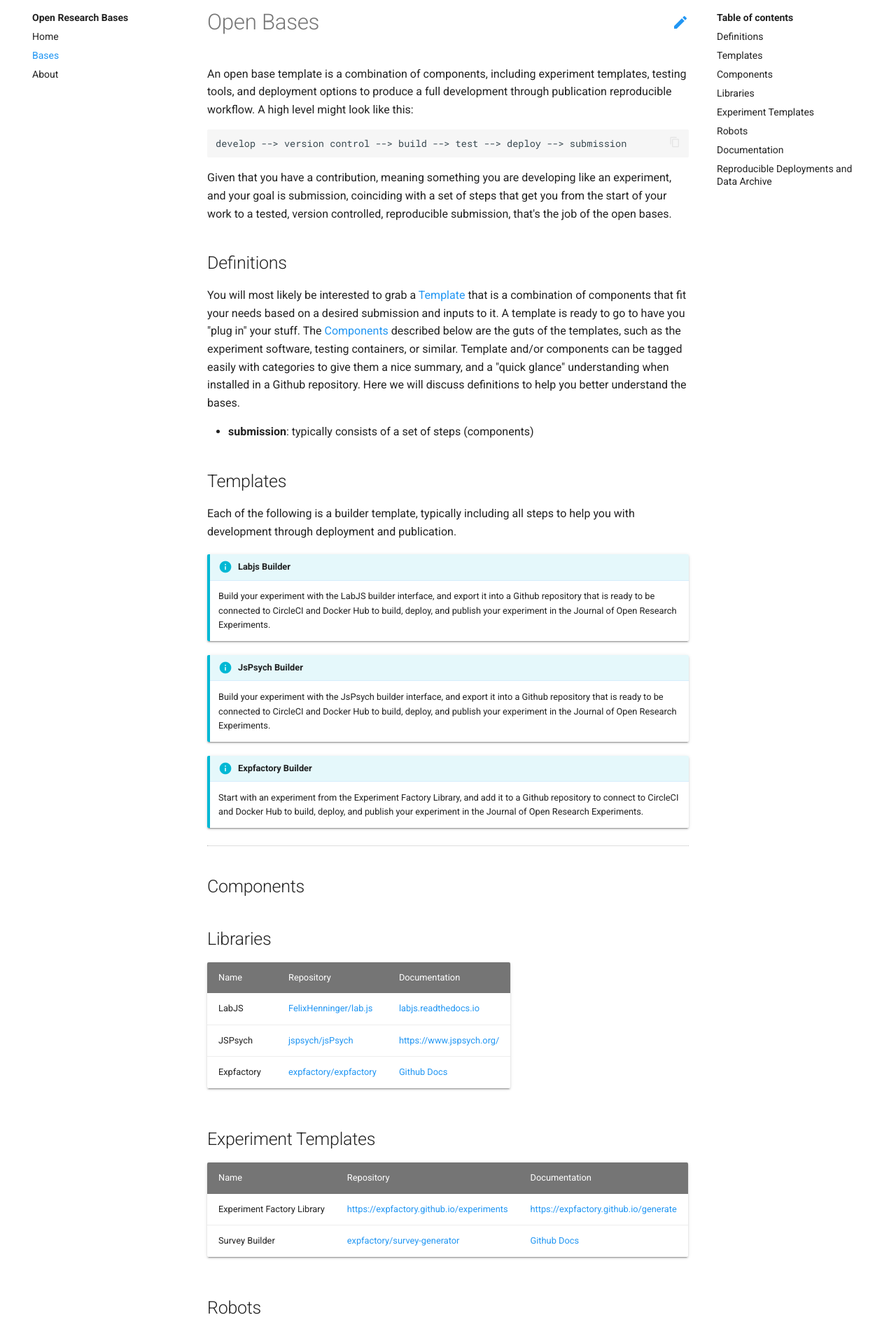
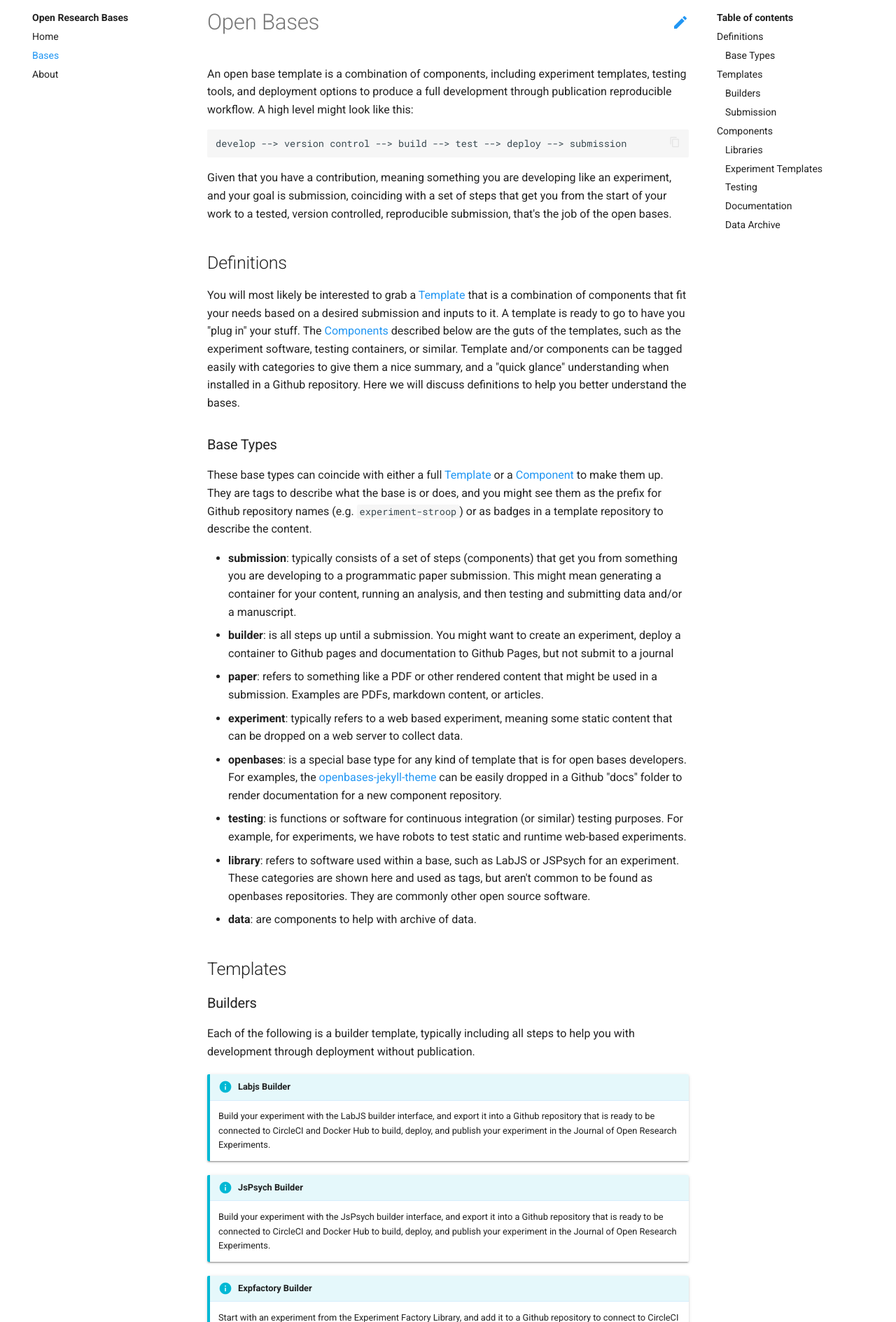
Before and after one commit to openbases/openbases.github.io, a plain HTML site: page bases/index.html in a window 1280 px wide. Shown: the part 86-1975 px from the top of the page at 70% size. Drawn offline with Linux system fonts and the light colour scheme; no server answers.

Commit message:
Automated deployment to GitHub Pages fdf4a66faa3a90278b804af6fa8cf335b8cb73e3

```diff
--- a/bases/index.html
+++ b/bases/index.html
@@ -290,12 +290,45 @@
     Definitions
   </a>
 
+    <nav class="md-nav">
+      <ul class="md-nav__list">
+
+          <li class="md-nav__item">
+  <a href="#base-types" title="Base Types" class="md-nav__link">
+    Base Types
+  </a>
+
+</li>
+
+      </ul>
+    </nav>
+
 </li>
 
         <li class="md-nav__item">
   <a href="#templates" title="Templates" class="md-nav__link">
     Templates
   </a>
+
+    <nav class="md-nav">
+      <ul class="md-nav__list">
+
+          <li class="md-nav__item">
+  <a href="#builders" title="Builders" class="md-nav__link">
+    Builders
+  </a>
+
+</li>
+
+          <li class="md-nav__item">
+  <a href="#submission" title="Submission" class="md-nav__link">
+    Submission
+  </a>
+
+</li>
+
+      </ul>
+    </nav>
 
 </li>
 
@@ -304,7 +337,8 @@
     Components
   </a>
 
-</li>
+    <nav class="md-nav">
+      <ul class="md-nav__list">
 
           <li class="md-nav__item">
   <a href="#libraries" title="Libraries" class="md-nav__link">
@@ -321,8 +355,8 @@
 </li>
 
           <li class="md-nav__item">
-  <a href="#robots" title="Robots" class="md-nav__link">
-    Robots
+  <a href="#testing" title="Testing" class="md-nav__link">
+    Testing
   </a>
 
 </li>
@@ -335,9 +369,14 @@
 </li>
 
           <li class="md-nav__item">
-  <a href="#reproducible-deployments-and-data-archive" title="Reproducible Deployments and Data Archive" class="md-nav__link">
-    Reproducible Deployments and Data Archive
+  <a href="#data-archive" title="Data Archive" class="md-nav__link">
+    Data Archive
   </a>
+
+</li>
+
+      </ul>
+    </nav>
 
 </li>
 
@@ -389,12 +428,45 @@
     Definitions
   </a>
 
+    <nav class="md-nav">
+      <ul class="md-nav__list">
+
+          <li class="md-nav__item">
+  <a href="#base-types" title="Base Types" class="md-nav__link">
+    Base Types
+  </a>
+
+</li>
+
+      </ul>
+    </nav>
+
 </li>
 
         <li class="md-nav__item">
   <a href="#templates" title="Templates" class="md-nav__link">
     Templates
   </a>
+
+    <nav class="md-nav">
+      <ul class="md-nav__list">
+
+          <li class="md-nav__item">
+  <a href="#builders" title="Builders" class="md-nav__link">
+    Builders
+  </a>
+
+</li>
+
+          <li class="md-nav__item">
+  <a href="#submission" title="Submission" class="md-nav__link">
+    Submission
+  </a>
+
+</li>
+
+      </ul>
+    </nav>
 
 </li>
 
@@ -403,7 +475,8 @@
     Components
   </a>
 
-</li>
+    <nav class="md-nav">
+      <ul class="md-nav__list">
 
           <li class="md-nav__item">
   <a href="#libraries" title="Libraries" class="md-nav__link">
@@ -420,8 +493,8 @@
 </li>
 
           <li class="md-nav__item">
-  <a href="#robots" title="Robots" class="md-nav__link">
-    Robots
+  <a href="#testing" title="Testing" class="md-nav__link">
+    Testing
   </a>
 
 </li>
@@ -434,9 +507,14 @@
 </li>
 
           <li class="md-nav__item">
-  <a href="#reproducible-deployments-and-data-archive" title="Reproducible Deployments and Data Archive" class="md-nav__link">
-    Reproducible Deployments and Data Archive
+  <a href="#data-archive" title="Data Archive" class="md-nav__link">
+    Data Archive
   </a>
+
+</li>
+
+      </ul>
+    </nav>
 
 </li>
 
@@ -480,12 +558,25 @@ testing containers, or similar. Template and/or components can be tagged easily
 with categories to give them a nice summary, and a "quick glance" understanding
 when installed in a Github repository. Here we will discuss
 definitions to help you better understand the bases.</p>
+<h3 id="base-types">Base Types<a class="headerlink" href="#base-types" title="Permanent link">&para;</a></h3>
+<p>These base types can coincide with either a full <a href="#Template">Template</a> or a
+<a href="#Component">Component</a> to make them up. They are tags to describe what the base is or does,
+and you might see them as the prefix for Github repository names (e.g. <code>experiment-stroop</code>)
+or as badges in a template repository to describe the content.</p>
 <ul>
-<li><strong>submission</strong>: typically consists of a set of steps (components)</li>
+<li><strong>submission</strong>: typically consists of a set of steps (components) that get you from something you are developing to a programmatic paper submission. This might mean generating a container for your content, running an analysis, and then testing and submitting data and/or a manuscript.</li>
+<li><strong>builder</strong>: is all steps up until a submission. You might want to create an experiment, deploy a container to Github pages and documentation to Github Pages, but not submit to a journal</li>
+<li><strong>paper</strong>: refers to something like a PDF or other rendered content that might be used in a submission. Examples are PDFs, markdown content, or articles.</li>
+<li><strong>experiment</strong>: typically refers to a web based experiment, meaning some static content that can be dropped on a web server to collect data.</li>
+<li><strong>openbases</strong>: is a special base type for any kind of template that is for open bases developers. For examples, the <a href="https://www.github.com/openbases/openbases-jekyll-theme">openbases-jekyll-theme</a> can be easily dropped in a Github "docs" folder to render documentation for a new component repository.</li>
+<li><strong>testing</strong>: is functions or software for continuous integration (or similar) testing purposes. For example, for experiments, we have robots to test static and runtime web-based experiments.</li>
+<li><strong>library</strong>: refers to software used within a base, such as LabJS or JSPsych for an experiment. These categories are shown here and used as tags, but aren't common to be found as openbases repositories. They are commonly other open source software.</li>
+<li><strong>data</strong>: are components to help with archive of data.</li>
 </ul>
 <h2 id="templates">Templates<a class="headerlink" href="#templates" title="Permanent link">&para;</a></h2>
+<h3 id="builders">Builders<a class="headerlink" href="#builders" title="Permanent link">&para;</a></h3>
 <p>Each of the following is a builder template, typically including all steps to
-help you with development through deployment and publication.</p>
+help you with development through deployment without publication.</p>
 <div class="admonition info">
 <p class="admonition-title">Labjs Builder</p>
 <p>Build your experiment with the LabJS builder interface, and export it into a Github
@@ -506,8 +597,13 @@ and publish your experiment in the Journal of Open Research Experiments.</p>
 </div>
 <hr>
 
+<h3 id="submission">Submission<a class="headerlink" href="#submission" title="Permanent link">&para;</a></h3>
+<p>Each of the following is a builder template, typically including all steps to
+help you with development through deployment and publication.</p>
+<hr>
+
 <h2 id="components">Components<a class="headerlink" href="#components" title="Permanent link">&para;</a></h2>
-<h2 id="libraries">Libraries<a class="headerlink" href="#libraries" title="Permanent link">&para;</a></h2>
+<h3 id="libraries">Libraries<a class="headerlink" href="#libraries" title="Permanent link">&para;</a></h3>
 <table>
 <thead>
 <tr>
@@ -534,7 +630,7 @@ and publish your experiment in the Journal of Open Research Experiments.</p>
 </tr>
 </tbody>
 </table>
-<h2 id="experiment-templates">Experiment Templates<a class="headerlink" href="#experiment-templates" title="Permanent link">&para;</a></h2>
+<h3 id="experiment-templates">Experiment Templates<a class="headerlink" href="#experiment-templates" title="Permanent link">&para;</a></h3>
 <table>
 <thead>
 <tr>
@@ -556,7 +652,7 @@ and publish your experiment in the Journal of Open Research Experiments.</p>
 </tr>
 </tbody>
 </table>
-<h2 id="robots">Robots<a class="headerlink" href="#robots" title="Permanent link">&para;</a></h2>
+<h3 id="testing">Testing<a class="headerlink" href="#testing" title="Permanent link">&para;</a></h3>
 <table>
 <thead>
 <tr>
@@ -593,7 +689,7 @@ and publish your experiment in the Journal of Open Research Experiments.</p>
 </tr>
 </tbody>
 </table>
-<h2 id="documentation">Documentation<a class="headerlink" href="#documentation" title="Permanent link">&para;</a></h2>
+<h3 id="documentation">Documentation<a class="headerlink" href="#documentation" title="Permanent link">&para;</a></h3>
 <table>
 <thead>
 <tr>
@@ -610,7 +706,7 @@ and publish your experiment in the Journal of Open Research Experiments.</p>
 </tr>
 </tbody>
 </table>
-<h2 id="reproducible-deployments-and-data-archive">Reproducible Deployments and Data Archive<a class="headerlink" href="#reproducible-deployments-and-data-archive" title="Permanent link">&para;</a></h2>
+<h3 id="data-archive">Data Archive<a class="headerlink" href="#data-archive" title="Permanent link">&para;</a></h3>
 <table>
 <thead>
 <tr>
```
Also changed, not shown: search/search_index.json (+22 -7 lines). Lines whose indentation alone changed are shown as unchanged.
